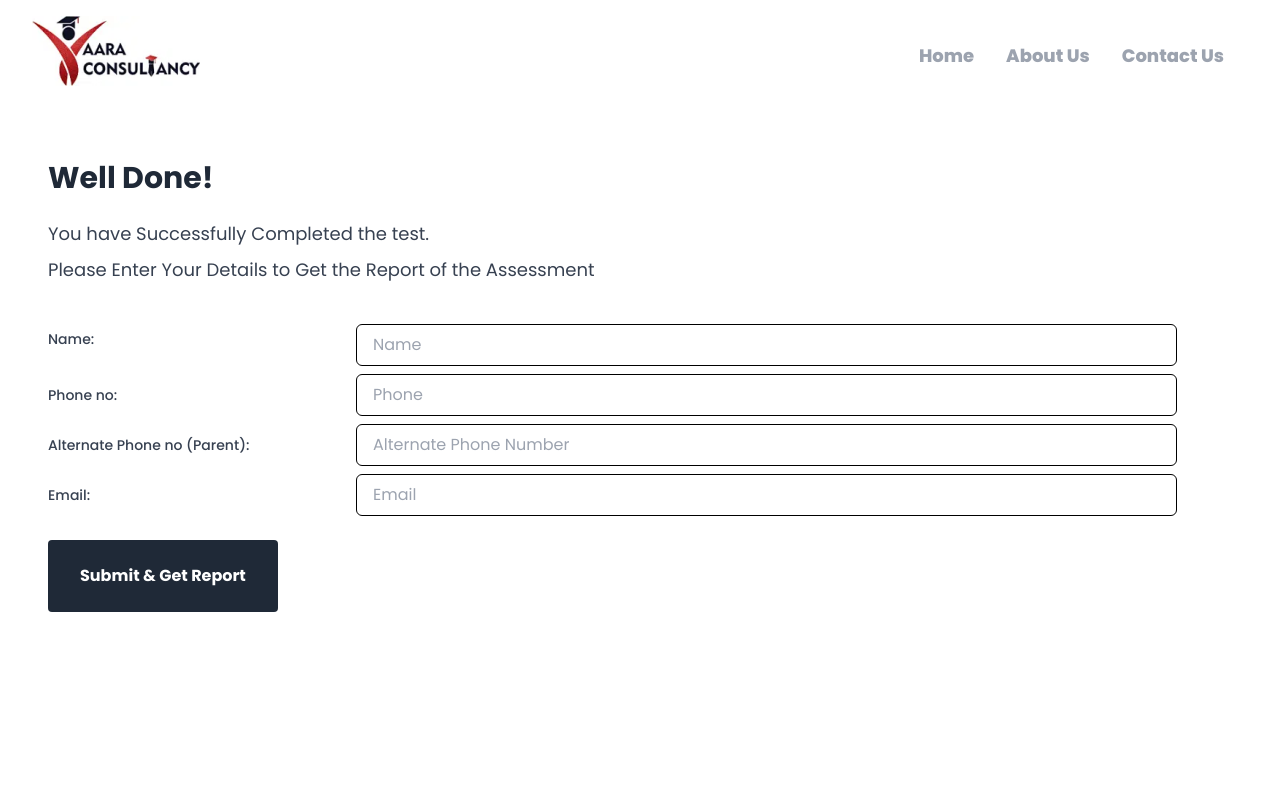
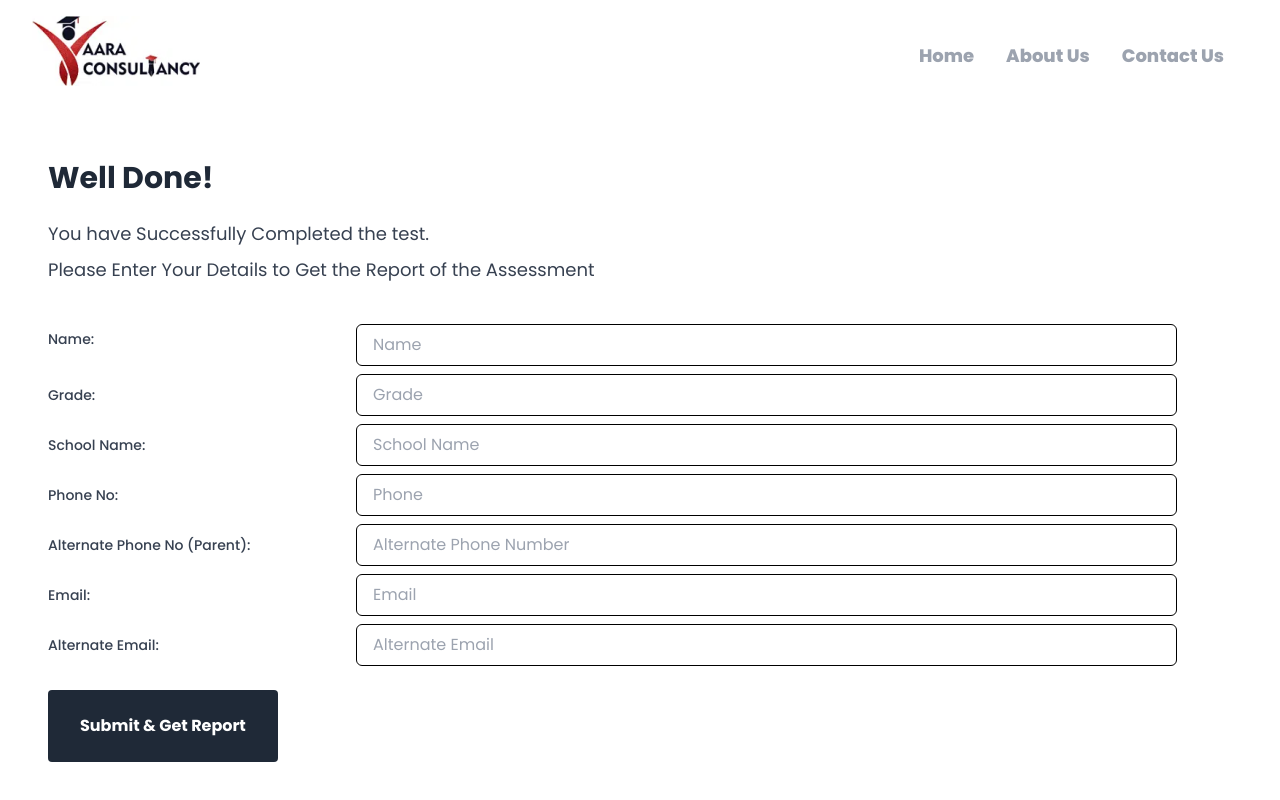
Before and after one commit to Harshala09-05/psychometric_test, a React (Create React App) app: page /submit in a window 1280 px wide. Built offline with nearby package versions, Linux system fonts and the light colour scheme.

Commit message:
[Harshala]:Changes with fields

```diff
--- a/src/Components/SubmitForm.jsx
+++ b/src/Components/SubmitForm.jsx
@@ -16,9 +16,12 @@ function SubmitForm() {
   const componentRefs = useRef([]); // Refs array for PDF pages
   const [formData, setFormData] = useState({
     name: "",
+    grade: "",
+    school_name: "",
     phone: "",
     alt_phone: "",
     email: "",
+    alt_email: "",
   });
   const [errors, setErrors] = useState({});
   const [loading, setLoading] = useState(false); // Loading state
@@ -62,6 +65,15 @@ function SubmitForm() {
       formErrors.email = "Please enter a valid email address.";
     }
 
+    // Alternate Email validation (if present)
+    if (
+      formData.alt_email &&
+      !/^[A-Za-z0-9._%+-]+@[A-Za-z0-9.-]+\.[A-Za-z]{2,}$/.test(
+        formData.alt_email
+      )
+    ) {
+      formErrors.alt_email = "Please enter a valid alternate email address.";
+    }
     setErrors(formErrors);
     return Object.keys(formErrors).length === 0; // Returns true if no errors
   };
@@ -224,6 +236,7 @@ function SubmitForm() {
         {/* Form */}
         <form onSubmit={submitForm} className="space-y-6 flex flex-col w-full">
           <div className="grid grid-cols-12 items-center ml-12 space-y-2">
+            {/* Name */}
             <label className="block text-sm font-medium text-gray-700 mb-1 col-span-11 md:col-span-3 text-start">
               Name:
             </label>
@@ -234,13 +247,48 @@ function SubmitForm() {
                 value={formData.name}
                 onChange={handleInputChange}
                 placeholder="Name"
-                className=" px-4 py-2 border rounded-md focus:outline-black border-black w-full"
+                className="px-4 py-2 border rounded-md focus:outline-black border-black w-full"
               />
               {errors.name && <p className="text-red-500">{errors.name}</p>}
             </div>
 
+            {/* Grade */}
             <label className="block text-sm font-medium text-gray-700 mb-1 col-span-11 md:col-span-3 text-start">
-              Phone no:
+              Grade:
+            </label>
+            <div className="col-span-11 md:col-span-8">
+              <input
+                type="text"
+                name="grade"
+                value={formData.grade}
+                onChange={handleInputChange}
+                placeholder="Grade"
+                className="px-4 py-2 border rounded-md focus:outline-black border-black w-full"
+              />
+              {errors.grade && <p className="text-red-500">{errors.grade}</p>}
+            </div>
+
+            {/* School Name */}
+            <label className="block text-sm font-medium text-gray-700 mb-1 col-span-11 md:col-span-3 text-start">
+              School Name:
+            </label>
+            <div className="col-span-11 md:col-span-8">
+              <input
+                type="text"
+                name="school_name"
+                value={formData.school_name}
+                onChange={handleInputChange}
+                placeholder="School Name"
+                className="px-4 py-2 border rounded-md focus:outline-black border-black w-full"
+              />
+              {errors.school_name && (
+                <p className="text-red-500">{errors.school_name}</p>
+              )}
+            </div>
+
+            {/* Phone */}
+            <label className="block text-sm font-medium text-gray-700 mb-1 col-span-11 md:col-span-3 text-start">
+              Phone No:
             </label>
             <div className="col-span-11 md:col-span-8">
               <input
@@ -249,13 +297,14 @@ function SubmitForm() {
                 value={formData.phone}
                 onChange={handleInputChange}
                 placeholder="Phone"
-                className="w-full px-4 py-2 border rounded-md focus:outline-black border-black "
+                className="w-full px-4 py-2 border rounded-md focus:outline-black border-black"
               />
               {errors.phone && <p className="text-red-500">{errors.phone}</p>}
             </div>
 
+            {/* Alternate Phone */}
             <label className="block text-sm font-medium text-gray-700 mb-1 col-span-11 md:col-span-3 text-start">
-              Alternate Phone no (Parent):
+              Alternate Phone No (Parent):
             </label>
             <div className="col-span-11 md:col-span-8">
               <input
@@ -271,6 +320,7 @@ function SubmitForm() {
               )}
             </div>
 
+            {/* Email */}
             <label className="block text-sm font-medium text-gray-700 mb-1 col-span-11 md:col-span-3 text-start">
               Email:
             </label>
@@ -285,7 +335,26 @@ function SubmitForm() {
               />
               {errors.email && <p className="text-red-500">{errors.email}</p>}
             </div>
+
+            {/* Alternate Email */}
+            <label className="block text-sm font-medium text-gray-700 mb-1 col-span-11 md:col-span-3 text-start">
+              Alternate Email:
+            </label>
+            <div className="col-span-11 md:col-span-8">
+              <input
+                type="email"
+                name="alt_email"
+                value={formData.alt_email}
+                onChange={handleInputChange}
+                placeholder="Alternate Email"
+                className="w-full px-4 py-2 border rounded-md focus:outline-black border-black"
+              />
+              {errors.alt_email && (
+                <p className="text-red-500">{errors.alt_email}</p>
+              )}
+            </div>
           </div>
+
           <button
             type="submit"
             className="w-fit bg-gray-800 hover:bg-gray-700 text-white font-bold py-4 px-6 lg:py-6 lg:px-8 rounded ml-12 flex items-center"
@@ -310,7 +379,7 @@ function SubmitForm() {
             userDetail={formData}
             data={pdfFill}
           />,
-          document.body
+          document.body,
         )}
     </div>
   );
--- a/src/Components/Table.jsx
+++ b/src/Components/Table.jsx
@@ -35,13 +35,13 @@ function Table() {
       await axios.delete("http://127.0.0.1:8000/swot/studentdetails/", {
         data: { id: id },
       });
-      // Remove the deleted row from the table data in the frontend
       setTable((prev) => prev.filter((row) => row.id !== id));
       toast.success("Student deleted successfully.");
     } catch (error) {
       toast.error("Could not delete student.");
     }
   };
+
   const columns = React.useMemo(
     () => [
       {
@@ -61,7 +61,30 @@ function Table() {
           />
         ),
       },
-      { Header: "Email", accessor: "email" },
+      { Header: "Name", accessor: "name" },
+      { Header: "Grade", accessor: "grade" },
+      { Header: "School Name", accessor: "school_name" },
+      {
+        Header: "Phone",
+        accessor: "phone",
+        Cell: ({ row }) => (
+          <div>
+            <div>{row.original.phone}</div>
+            <div>{row.original.alt_phone ? `(Parent) ${row.original.alt_phone}` : ""}</div>
+          </div>
+        ),
+      },
+      {
+        Header: "Email",
+        accessor: "email",
+        Cell: ({ row }) => (
+          <div>
+            <div>{row.original.email}</div>
+            <div>{row.original.alt_email ? `(Parent) ${row.original.alt_email}` : ""}</div>
+          </div>
+        ),
+      },
+
       {
         Header: "Report",
         accessor: "report",
@@ -106,7 +129,6 @@ function Table() {
         "http://127.0.0.1:8000/swot/studentdetails/"
       );
 
-      // Sort by createdAt descending or reverse for latest data on top
       const sortedData = response.data.sort(
         (a, b) => new Date(b.id) - new Date(a.id)
       );
@@ -260,6 +282,7 @@ function Table() {
             <thead>
               {headerGroups.map((headerGroup) => (
                 <tr
+
                   {...headerGroup.getHeaderGroupProps()}
                   className="bg-black text-white"
                 >
```
